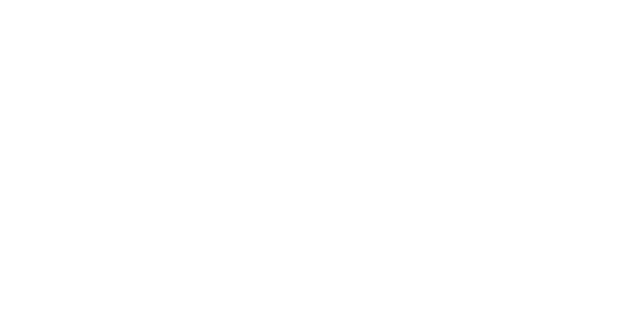
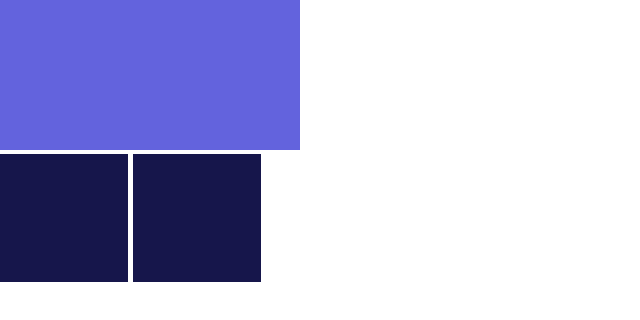
Before and after one commit to dh1ao/mn1o1, a React (Create React App) app: page / in a window 1280 px wide. Shown: the top 320 px of the page, without its empty margins (0-640 px from the left). Built offline with nearby package versions, Linux system fonts and the light colour scheme.

Commit message:
App.css begonnen

```diff
--- a/src/App.css
+++ b/src/App.css
@@ -1,38 +1,14 @@
-.App {
-  text-align: center;
+canvas {
+  background-color: rgb(99, 99, 221);
 }
 
-.App-logo {
-  height: 40vmin;
-  pointer-events: none;
+.videos {
+  background-color: rgb(68, 68, 68);
 }
-
-@media (prefers-reduced-motion: no-preference) {
-  .App-logo {
-    animation: App-logo-spin infinite 20s linear;
-  }
+.video {
+  background-color: rgb(22, 22, 75);
+  width: 128px;
+  height: 128px;
+  float: left;
+  margin-right: 5px;
 }
-
-.App-header {
-  background-color: #282c34;
-  min-height: 100vh;
-  display: flex;
-  flex-direction: column;
-  align-items: center;
-  justify-content: center;
-  font-size: calc(10px + 2vmin);
-  color: white;
-}
-
-.App-link {
-  color: #61dafb;
-}
-
-@keyframes App-logo-spin {
-  from {
-    transform: rotate(0deg);
-  }
-  to {
-    transform: rotate(360deg);
-  }
-}
--- a/src/App.js
+++ b/src/App.js
@@ -6,8 +6,10 @@
     return (
       <div>
         <canvas></canvas>
-        <video></video>
-        <video></video>
+        <div className="videos">
+          <video className="video"></video>
+          <video className="video"></video>
+        </div>
       </div>
     );
   }
```
